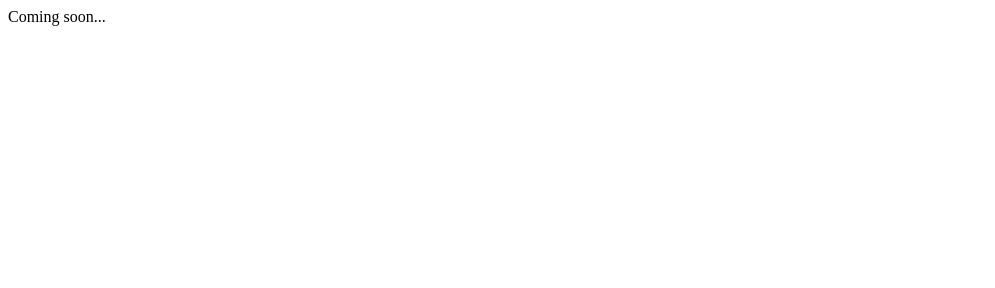
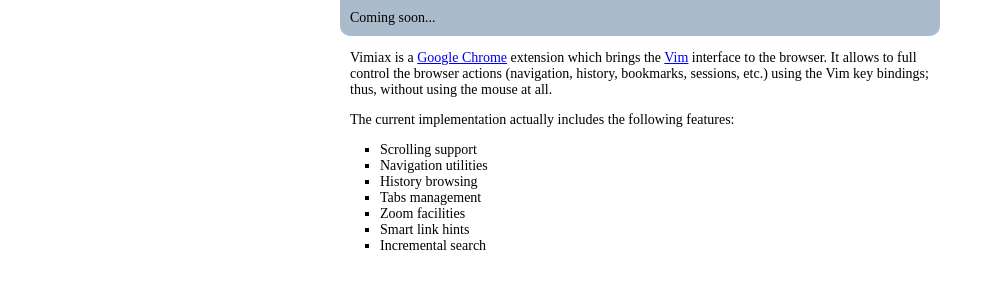
Before and after one commit to bitsmanent/vimiax, a plain HTML site: page index.html in a window 1280 px wide. Shown: the whole page, without its empty margins (0-995 px from the left). Drawn offline with Linux system fonts and the light colour scheme.

Commit message:
Write a bit (intro & features).

```diff
--- a/index.html
+++ b/index.html
@@ -2,9 +2,55 @@
 <html>
 	<head>
 		<title>Vimiax home page</title>
+		<style type="text/css">
+		body {
+			margin: 0;
+			font-style: arial;
+			font-size: 14px;
+		}
+		p { padding: 0 10px }
+		ul { list-style-type: square }
+		#main {
+			width: 600px;
+			margin: 0 auto;
+		}
+		#head {
+			border-radius: 0 0 10px 10px;
+			padding: 10px;
+			background: #abc;
+		}
+		</style>
 	</head>
 
 	<body>
-		Coming soon...
+		<div id="main">
+			<div id="head">
+				Coming soon...
+			</div>
+
+			<div id="content">
+				<p>
+					Vimiax is a <a href="#">Google Chrome</a> extension which brings the
+					<a href="http://vim.org">Vim</a> interface to the browser. It allows
+					to full control the browser actions (navigation, history, bookmarks,
+					sessions, etc.) using the Vim key bindings; thus, without using the
+					mouse at all.
+				</p>
+
+				<p>
+					The current implementation actually includes the following features:
+
+					<ul>
+						<li>Scrolling support</li>
+						<li>Navigation utilities</li>
+						<li>History browsing</li>
+						<li>Tabs management</li>
+						<li>Zoom facilities</li>
+						<li>Smart link hints</li>
+						<li>Incremental search</li>
+					</ul>
+				</p>
+			</div>
+		</div>
 	</body>
 </html>
```
